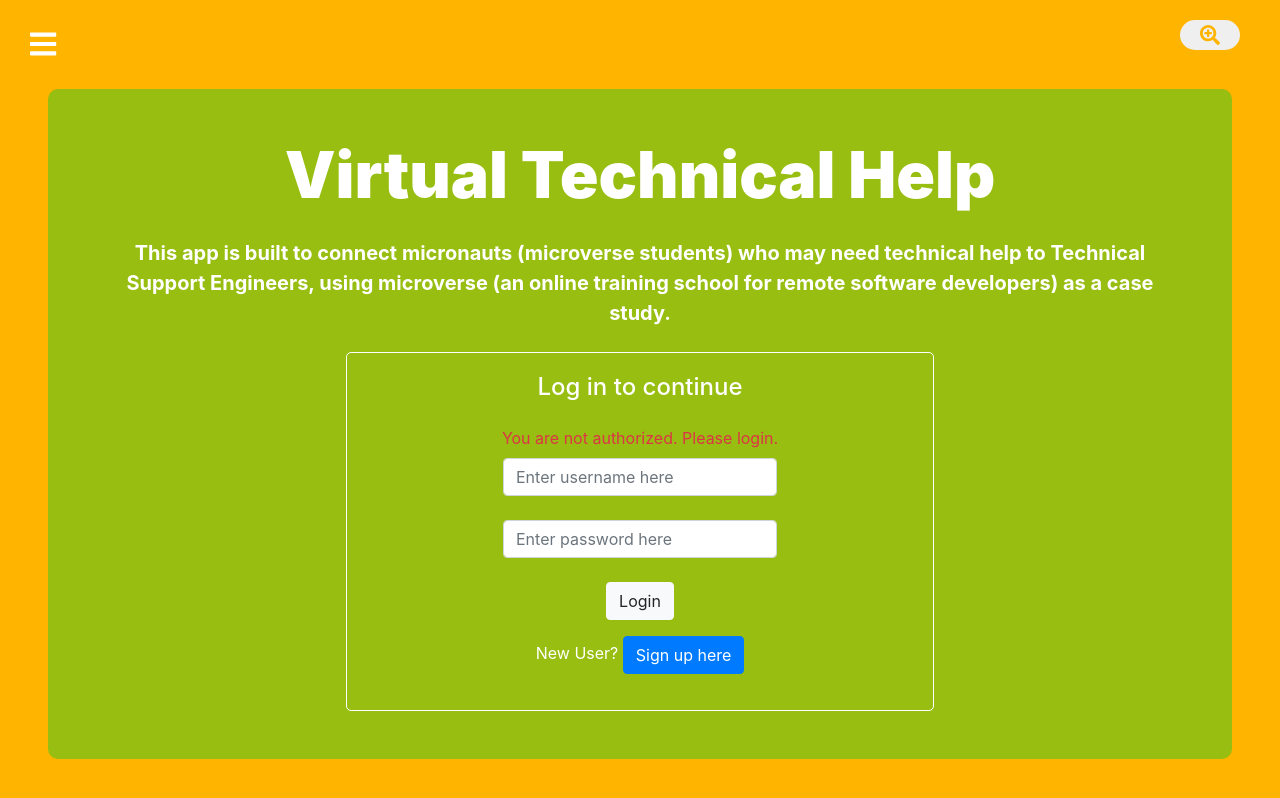
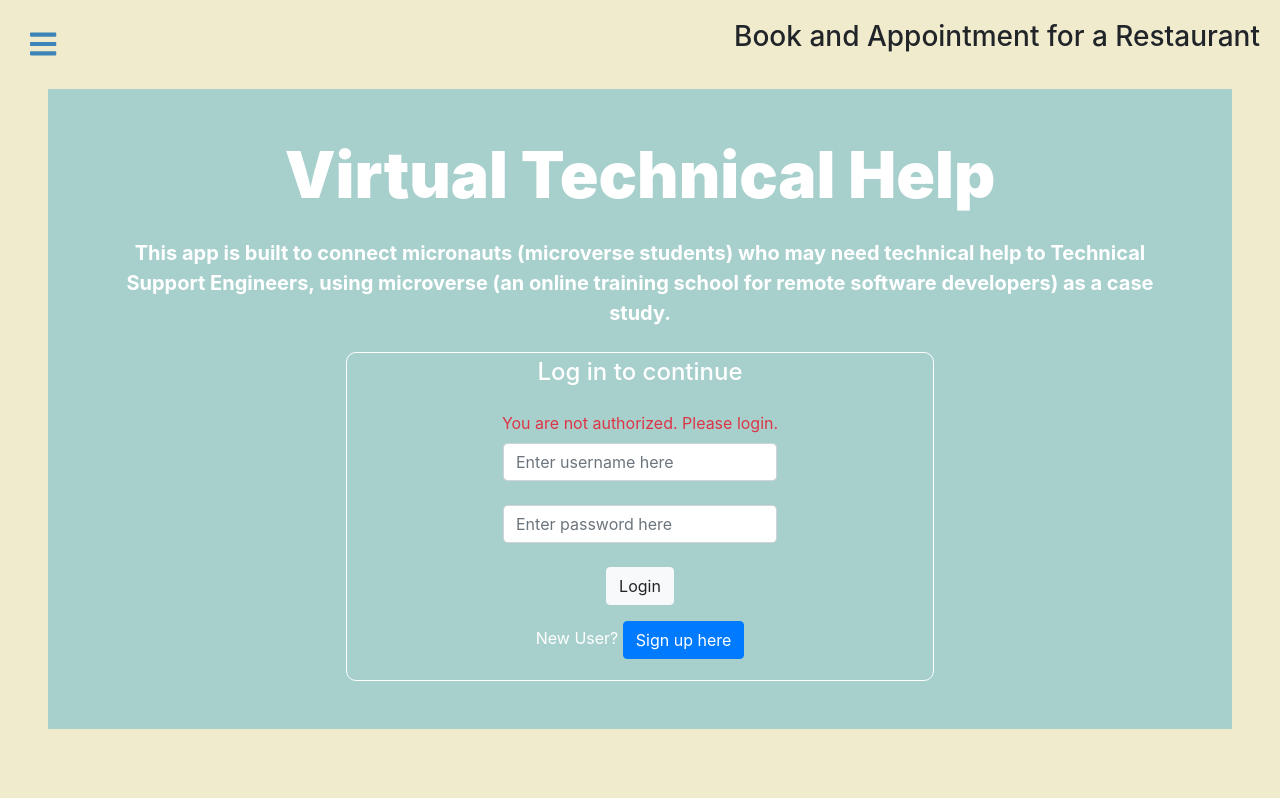
Before and after one commit to alejandrotoledoweb/booking-app-front-end, a React (Create React App) app: page / in a window 1280 px wide. Built offline with nearby package versions, Linux system fonts and the light colour scheme.

Commit message:
add style to page and change names to match the tables from the api database

```diff
--- a/src/components/Engineer.js
+++ b/src/components/Engineer.js
@@ -30,7 +30,7 @@
           {engineer.name}
         </h5>
         <p>
-          Stack:
+          Food type:
           {' '}
           {engineer.description}
         </p>
--- a/src/components/Navbar.js
+++ b/src/components/Navbar.js
@@ -3,7 +3,7 @@
 import { connect } from 'react-redux';
 import PropTypes from 'prop-types';
 import { FontAwesomeIcon } from '@fortawesome/react-fontawesome';
-import { faBars, faSearchPlus } from '@fortawesome/free-solid-svg-icons';
+import { faBars } from '@fortawesome/free-solid-svg-icons';
 import { logout, toggleForm } from '../actions/auth';
 import { NOT_LOGGED_IN } from '../actions/types';
 import styles from '../css/navbar.module.scss';
@@ -32,13 +32,13 @@
 
   const loggedInItems = () => (
     <div className={styles.items}>
-      <p className="bold text-success">
+      <p className="bold text-white">
         <span>Current User:</span>
         {' '}
         {username}
       </p>
       <ul>
-        <li>
+        <li className="text-white">
           <Link to="/" className={styles.item}>
             Home
           </Link>
@@ -50,7 +50,7 @@
         </li>
         <li>
           <Link to="/engineers" className={styles.item}>
-            Engineers
+            All Restaurants
           </Link>
         </li>
         <li>
@@ -84,7 +84,6 @@
         >
           &times;
         </button>
-        <h2 className="text-center">VTH</h2>
         <span>
           {loggedIn === NOT_LOGGED_IN ? notLoggedInItems() : loggedInItems()}
         </span>
@@ -97,9 +96,7 @@
         >
           <FontAwesomeIcon icon={faBars} />
         </button>
-        <button type="button" className={styles.searchBtn}>
-          <FontAwesomeIcon icon={faSearchPlus} />
-        </button>
+        <h3>Book and Appointment for a Restaurant</h3>
       </div>
     </nav>
   );
--- a/src/containers/AppointmentList.js
+++ b/src/containers/AppointmentList.js
@@ -37,7 +37,7 @@
             <th scope="col">#</th>
             <th scope="col">Appointment Date</th>
             <th scope="col">Expected Duration</th>
-            <th scope="col">Engineer (Location)</th>
+            <th scope="col">Restaurant Name (Location)</th>
             <th scope="col">Date Submitted</th>
             <th scope="col">Status</th>
           </tr>
--- a/src/containers/EngineerList.js
+++ b/src/containers/EngineerList.js
@@ -50,7 +50,7 @@
       ))}
     </Slider>
   ) : (
-    <p>There are currently no engineer available. please check later. </p>
+    <p>There are currently no restaurants available. please check later. </p>
   );
 
   if (loading) {
@@ -60,9 +60,9 @@
   return (
     <div className={home.home}>
       <h4 className="font-weight-bold text-center mb-5 text-uppercase">
-        All Engineers List
+        All Restaurants List
         <small className="text-muted push-right text-lowercase d-block">
-          Please select an engineer to see details
+          click the button below each restaurant to see more details
         </small>
       </h4>
       {allEngineers}
--- a/src/containers/Home.js
+++ b/src/containers/Home.js
@@ -21,41 +21,27 @@
           </button>
         </small>
       </h3>
-      <p className="font-weight-bolder font-italic">
-        To get started, you can perform the following activities from the
-        sidenav:
+      <p className="font-weight-bolder">
+        In this app you can do the following tasks:
       </p>
       <ul className="list-unstyled">
         <li className="">
-          <span role="img" aria-label="emoji">
-            &#128221;
-          </span>
           {' '}
-          Check for the list of available engineers
+          - Check for the list of available restaurants
         </li>
         <li>
-          <span role="img" aria-label="emoji">
-            &#128221;
-          </span>
           {' '}
-          View details of each engineer
+          - View details of each restaurant
         </li>
         <li>
-          <span role="img" aria-label="emoji">
-            &#128221;
-          </span>
           {' '}
-          Book an appointment with a TSE
+          - Book an appointment with a Restaurant
         </li>
         <li>
-          <span role="img" aria-label="emoji">
-            &#128221;
-          </span>
           {' '}
-          Check all appointments
+          - Check all you booked appointments
         </li>
       </ul>
-      <p className="font-italic font-weight-bold text-right">...all the best!</p>
     </section>
   );
 }
--- a/src/css/app.module.scss
+++ b/src/css/app.module.scss
@@ -1,5 +1,5 @@
-$background-color: #ffb400;
-$g-color: #98be11;
+$background-color: #3d84b8;
+$g-color: #a7d0cd;
 
 .app {
   text-align: center;
@@ -8,7 +8,6 @@
 
 .mainContent {
   background-color: $g-color;
-  border-radius: 10px;
 
   .mainTitle {
     font-weight: 900;
@@ -21,10 +20,10 @@
 
   .authForm {
     border: 1px solid #fff;
-    border-radius: 5px;
+    border-radius: 10px;
     margin: 0 auto;
     width: 50%;
-    padding: 20px 10px;
+    padding: 5px 5px;
   }
 }
 
@@ -32,7 +31,7 @@
   .mainContent {
     .authForm {
       width: 90%;
-      padding: 20px 10px;
+      padding: 5px 5px;
     }
   }
 }
--- a/src/css/home.module.scss
+++ b/src/css/home.module.scss
@@ -1,6 +1,6 @@
 $font-color: #fff;
-$bg-color: #ffb400;
-$g-color: #98be11;
+$bg-color: #3d84b8;
+$g-color: #344fa1;
 $t-color: #000;
 
 .home {
--- a/src/css/navbar.module.scss
+++ b/src/css/navbar.module.scss
@@ -1,6 +1,6 @@
-$font-color: #fff;
-$bg-color: #ffb400;
-$g-color: #98be11;
+$font-color: #3d84b8;
+$bg-color: #3f3697;
+$g-color: #344fa1;
 
 .header {
   padding: 20px;
@@ -66,8 +66,9 @@
       text-align: left;
       padding: 10px 15px;
       border: unset;
+      border-radius: 110px;
       background-color: $g-color;
-      color: $font-color;
+      color: white;
       font-weight: bolder;
       margin: 10px 0;
       text-decoration: none;
--- a/src/custom.scss
+++ b/src/custom.scss
@@ -18,5 +18,5 @@
 }
 
 body {
-  background-color: #ffb400;
+  background-color: #f0ebcc;
 }
```
